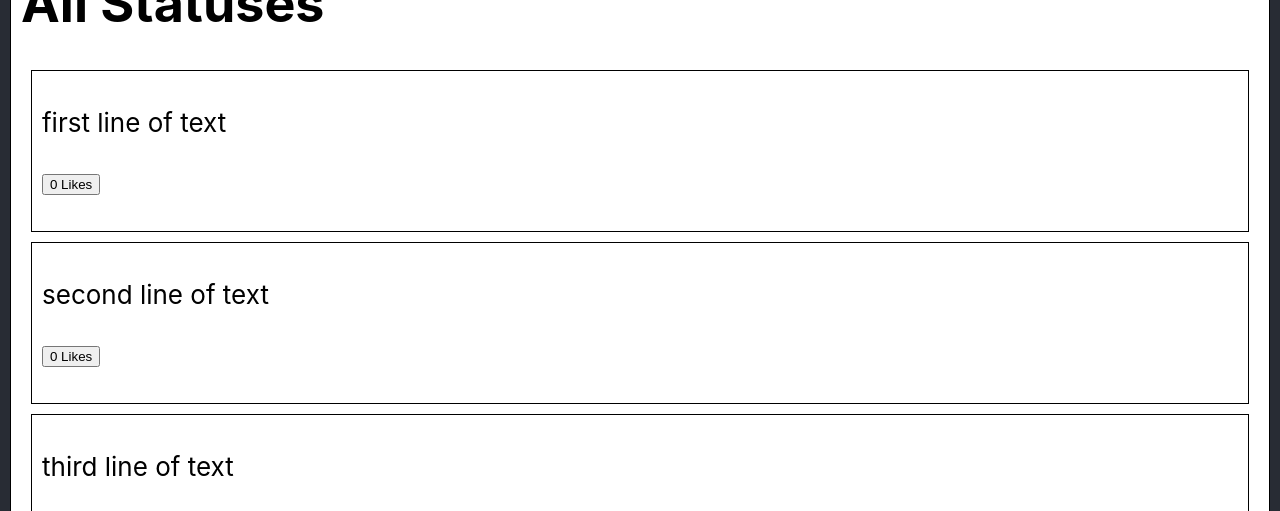
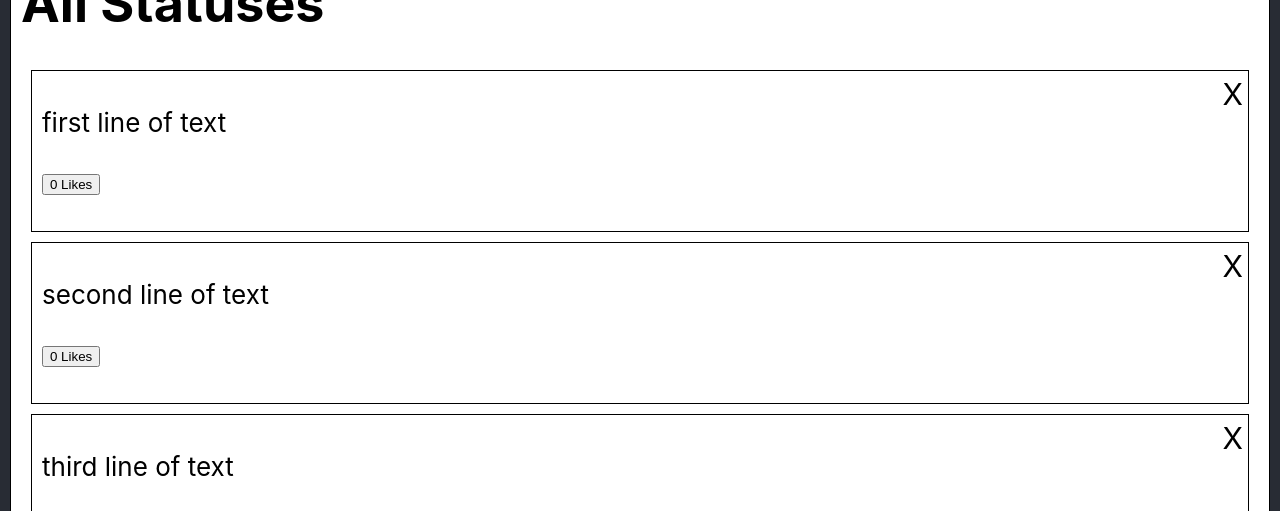
Before and after one commit to crossaaron/reduxlabs, a React (Create React App) app: page / in a window 1280 px wide. Shown: the part 279-790 px from the top of the page. Built offline with nearby package versions, Linux system fonts and the light colour scheme.

Commit message:
delete function and state management

```diff
--- a/src/App.css
+++ b/src/App.css
@@ -31,11 +31,3 @@
     transform: rotate(360deg);
   }
 }
-
-.status {
-  background-color: white;
-  color: black;
-  border: solid black 1px;
-  margin: 10px;
-  padding: 10px
-}
--- /dev/null
+++ b/src/Components/Status.css
@@ -0,0 +1,17 @@
+.status {
+    background-color: white;
+    color: black;
+    border: solid black 1px;
+    margin: 10px;
+    padding: 10px;
+    position: relative;
+}
+
+.status .close {
+    position: absolute;
+    top: 0;
+    right: 0;
+    font-size: 30px;
+    padding: 5px;
+    cursor: pointer;
+}
--- a/src/Components/Status.js
+++ b/src/Components/Status.js
@@ -8,6 +8,7 @@
             likes: 0
         };
         this.like = this.like.bind(this);
+        this.delete = this.delete.bind(this);
     }
 
     like() {
@@ -16,10 +17,15 @@
         });
     }
 
+    delete() {
+        this.props.delete(this.props.index);
+    }
+
 
     render() {
         return (
             <div className='status'>
+                <div className='close' onClick={this.delete}>X</div>
                 <p>{this.props.mytext}</p>
                 <p>
                     <button onClick={this.like}>
--- a/src/Components/StatusAll.js
+++ b/src/Components/StatusAll.js
@@ -1,5 +1,6 @@
 import React, { Component } from 'react';
 import StatusList from './StatusList';
+import './Status.css';
 
 export default class StatusAll extends Component {
     constructor(props) {
@@ -15,6 +16,14 @@
         }
         this.handleChange = this.handleChange.bind(this);
         this.handleSubmit = this.handleSubmit.bind(this);
+        this.delete = this.delete.bind(this);
+    }
+
+    delete(index) {
+         let copy = [...this.state.statuses];
+        copy.splice(index, 1);
+        this.setState({statuses: copy});
+
     }
     handleChange(event) {
         this.setState({newStatusText: event.target.value});
@@ -24,7 +33,7 @@
         event.preventDefault();
         let newStatuses = [this.state.newStatusText, ...this.state.statuses]
         this.setState({
-            newStatusText: 'new text',
+            newStatusText: '',
             statuses: newStatuses
         })
     }
@@ -42,7 +51,8 @@
                 </div>
                 <div className='status'>
                     <h1>All Statuses </h1>
-                    <StatusList statuses={this.state.statuses}/>
+                    <StatusList statuses={this.state.statuses}
+                                delete={this.delete} />
                 </div>
             </div>
         )
--- a/src/Components/StatusList.js
+++ b/src/Components/StatusList.js
@@ -6,7 +6,10 @@
     render() {
         return (
             this.props.statuses.map((statusText, index) => {
-                return <Status key={index} mytext={statusText} />
+                return <Status key={index}
+                               index={index}
+                               mytext={statusText}
+                               delete={this.props.delete} />
             })
         );
     }
```
